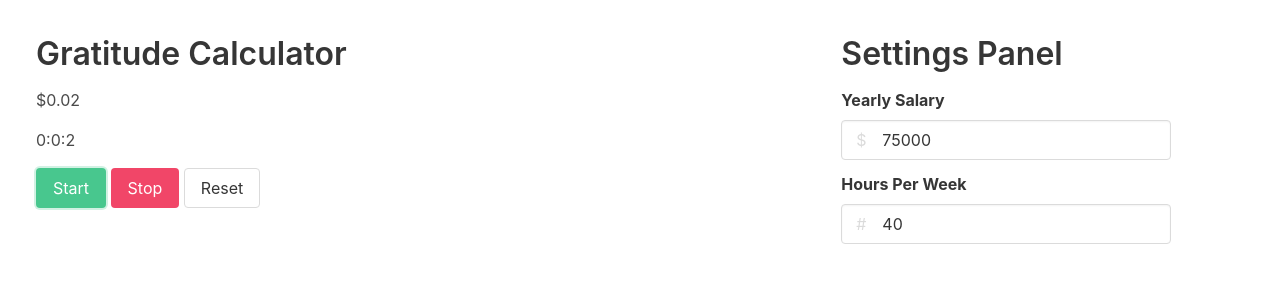
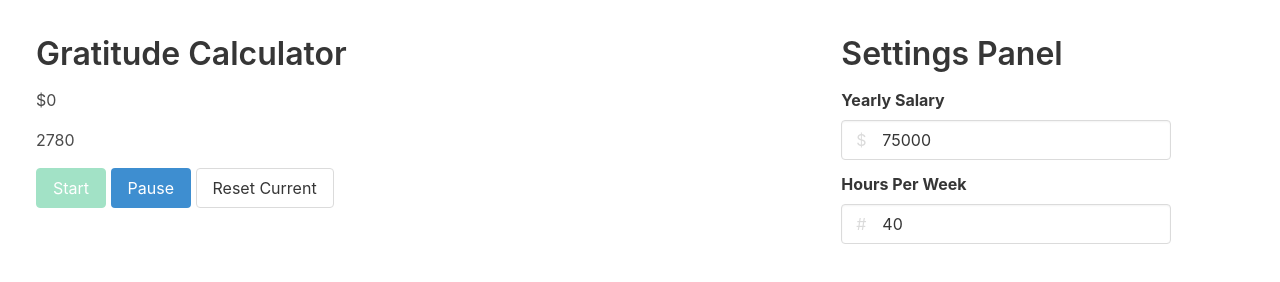
Before and after one commit to anthonyisensee/moneytimer, a plain HTML site: page index.html in a window 1280 px wide. Both pictures are taken after a click on the button "Start". Drawn offline with nearby package versions, Linux system fonts and the light colour scheme.

Commit message:
refactor: made object oriented

```diff
--- a/index.html
+++ b/index.html
@@ -10,7 +10,7 @@
 <body>
     <section class="section">
         <div class="tile is-ancestor">
-            <div id="ticker_tile" class="tile">
+            <div class="tile">
                 <div class="block content">
                     <h1 class="h1">Gratitude Calculator</h1>
                     <p>
@@ -19,8 +19,8 @@
                     <p id="total_time">0:00</p>
                     <div class="block">
                         <button class="button is-success" id="start_button">Start</button>
-                        <button class="button is-danger" id="stop_button">Stop</button>
-                        <button class="button" id="reset_button">Reset</button>
+                        <button class="button is-info" id="pause_button" disabled="true">Pause</button>
+                        <button class="button" id="reset_button">Reset Current</button>
                     </div>
                 </div>
 
--- a/scripts.js
+++ b/scripts.js
@@ -1,96 +1,151 @@
-document.addEventListener('DOMContentLoaded', function() {
+document.addEventListener('DOMContentLoaded', () => {
 
-    document.getElementById('start_button').addEventListener('click', function() {
-
-        // create a new time period and store it in the globally available variable
-        current_time_period = new time_period;
-        current_time_period.start_time = Date.now();
-
-    });
-
-    document.getElementById('stop_button').addEventListener('click', function () {
-
-        // update the end time of the current time period and add it to time periods we're tracking
-        current_time_period.end_time = Date.now();
-        time_periods.push(current_time_period);
-        updateTotalTime();
-
-    });
-
-    document.getElementById('reset_button').addEventListener('click', function () {
-        time_periods = [];
-        current_time_period = new time_period();
-    });
-
-    // instantiates a ticker to continuously update times
-    const ms_time_interval = 100;
-    setInterval(function() {
-        updateTotalTime();
-        updateTotalMoney();
-        console.log("tick");
-    }, ms_time_interval);
+    let output_pane = new OutputPane();
 
 });
 
-class time_period {
+class TimeTracker {
 
-    constructor(start_time, end_time) {
-        this.start_time = start_time;
-        this.end_time = end_time;
+    timePeriods = [];
+    currentlyTrackedTimePeriod = undefined;
+
+    constructor() {
+
+        // get references to buttons
+        this._startButton = document.getElementById('start_button');
+        this._pauseButton = document.getElementById('pause_button');
+        this._resetButton = document.getElementById('reset_button');
+
+        // add event listeners to buttons
+        this._startButton.addEventListener('click', () => this.start());
+        this._pauseButton.addEventListener('click', () => this.pause());
+        this._resetButton.addEventListener('click', () => this.reset());
+
     }
 
-    get total_time() {
-        return this.end_time - this.start_time;
-    }
-}
+    get totalTrackedTime() {
 
-// instantiate some default variables
-let time_periods = [];
-let current_time_period = new time_period();
-let total_time_seconds = 0;
-let money_made = 0;
+        let total_time = 0;
+        this.timePeriods.forEach(timePeriod => {
+            total_time += timePeriod.totalTime;
+        });
 
-function timerIsRunning() {
-    const no_start = current_time_period.start_time === undefined;
-    const no_end = current_time_period.end_time === undefined;
-    return !no_start && no_end;
-}
+        // include the time from the currently tracked time period if it exists
+        if (this.currentlyTrackedTimePeriod !== undefined) {
+            let currently_tracked_period = this.currentlyTrackedTimePeriod;
+            currently_tracked_period.endTime = Date.now();
+            total_time += currently_tracked_period.totalTime;
+        }
 
-function updateTotalTime() {
+        return total_time;
 
-    let total_time = 0;
-
-    // get time from each time period already tracked
-    time_periods.forEach(function (time_period) {
-        total_time += time_period.total_time;
-    });
-
-    // also count time that is currently being tracked
-    if (timerIsRunning()) {
-        total_time += Date.now() - current_time_period.start_time;
     }
 
-    // convert milliseconds to seconds
-    total_time_seconds = Math.floor(total_time / 1000);
+    start() {
 
-    // get seconds, minutes, and hours
-    const seconds = total_time_seconds % 60;
-    const minutes = Math.floor(total_time_seconds / 60) % 60;
-    const hours = Math.floor(total_time_seconds / 3600);
+        console.log("start button clicked");
 
-    document.getElementById('total_time').innerHTML = `${hours}:${minutes}:${seconds}`;
+        // handle button states
+        this._startButton.setAttribute('disabled', true);
+        this._pauseButton.removeAttribute('disabled');
+
+        // keep track of the current time period
+        this.currentlyTrackedTimePeriod = new TimePeriod();
+        this.currentlyTrackedTimePeriod.startTime = Date.now();
+
+    }
+
+    pause() {
+
+        console.log("pause button clicked");
+
+        // handle button states
+        this._pauseButton.setAttribute('disabled', true);
+        this._startButton.removeAttribute('disabled');
+
+        // add an end time to the currently tracked time period, store it, and remove it from currently tracked
+        this.currentlyTrackedTimePeriod.endTime = Date.now();
+        this.timePeriods.push(this.currentlyTrackedTimePeriod);
+        this.currentlyTrackedTimePeriod = undefined;
+
+        console.log(this.timePeriods);
+
+    }
+
+    reset() {
+
+        console.log("reset button clicked");
+
+        // handle button states
+        this._pauseButton.setAttribute('disabled', true);
+        this._startButton.removeAttribute('disabled');
+
+        // reset the currently tracked time period
+        this.currentlyTrackedTimePeriod = undefined;
+
+        // stop the ui update ticker
+        clearInterval(this._ticker);
+
+    }
 
 }
 
-function updateTotalMoney() {
+class TimePeriod {
 
-    const yearly_salary = document.getElementById('yearly_salary').value;
-    const hours_per_week = document.getElementById('hours_per_week').value;
+    _startTime = undefined;
+    _endTime = undefined;
+    _totalTime = undefined;
 
-    money_made = yearly_salary / 52 / hours_per_week / 60 / 60 * total_time_seconds;
+    get startTime() {
+        return this._startTime;
+    }
 
-    // turn money into a string with two decimal places
-    money_made = money_made.toFixed(2);
+    set startTime(value) {
+        this._startTime = value;
+        this.calculateTotalTime();
+    }
 
-    document.getElementById('total_money').innerHTML = money_made;
+    get endTime() {
+        return this._endTime;
+    }
+
+    set endTime(value) {
+        this._endTime = value;
+        this.calculateTotalTime();
+    }
+
+    get totalTime() {
+        return this._totalTime;
+    }
+
+    calculateTotalTime() {
+        this._totalTime = this._endTime - this._startTime;
+    }
+
 }
+
+class OutputPane {
+
+    _timeTracker = new TimeTracker();
+    _totalTime = undefined;
+    _totalMoney = undefined;
+
+    _tickerInterval = 100;  // in milliseconds
+    _ticker = setInterval(() => {
+        console.log("updating dashboard");
+        this.updateTotalTime();
+    }, this._tickerInterval);
+
+    constructor() {
+        this._totalTimeElement = document.getElementById('total_time');
+        this._totalMoneyElement = document.getElementById('total_money');
+    }
+
+    updateTotalTime(totalTime) {
+        this._totalTimeElement.innerHTML = this._timeTracker.totalTrackedTime;
+    }
+
+    updateTotalMoney(totalMoney) {
+        this._totalMoneyElement.innerHTML = totalMoney;
+    }
+}
```
